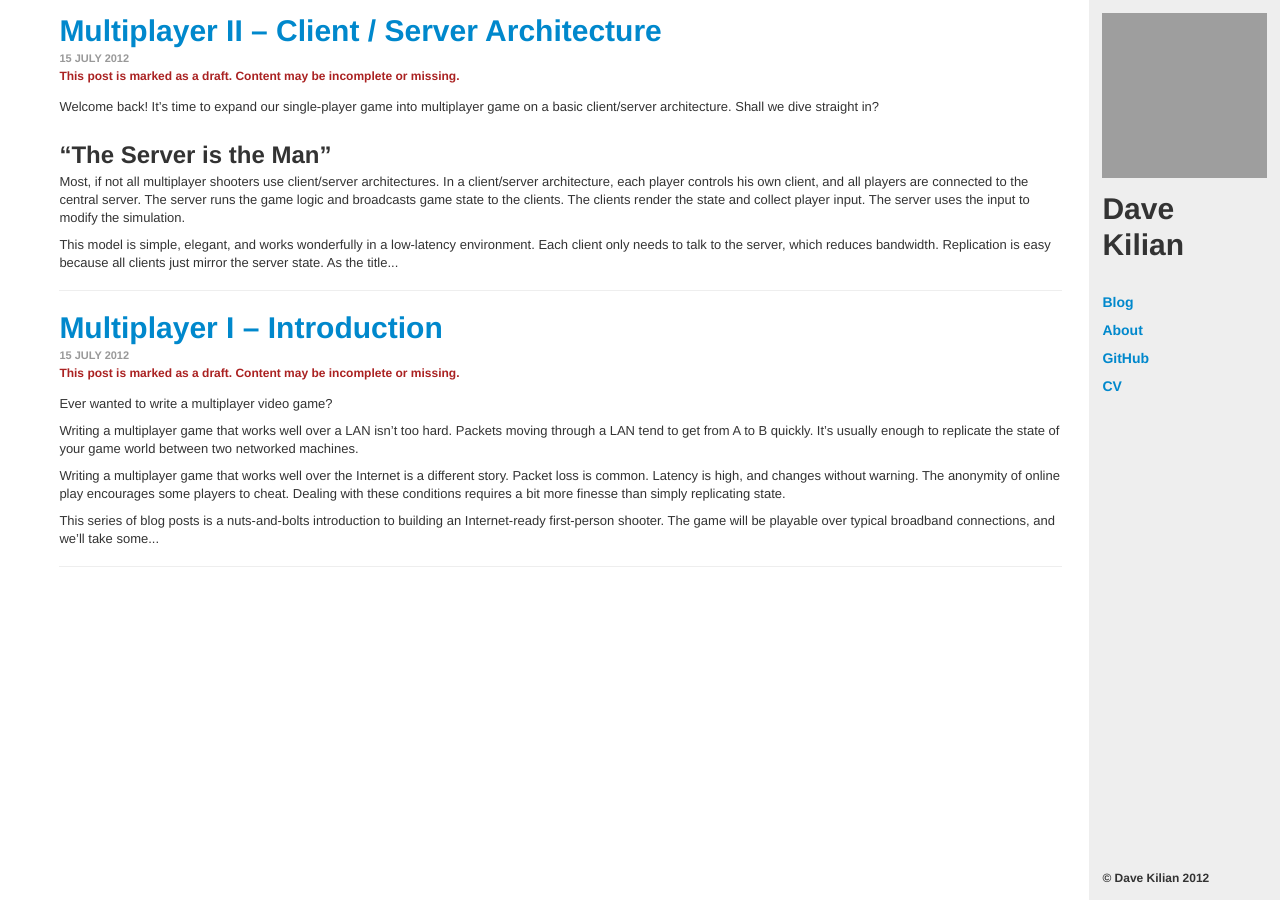
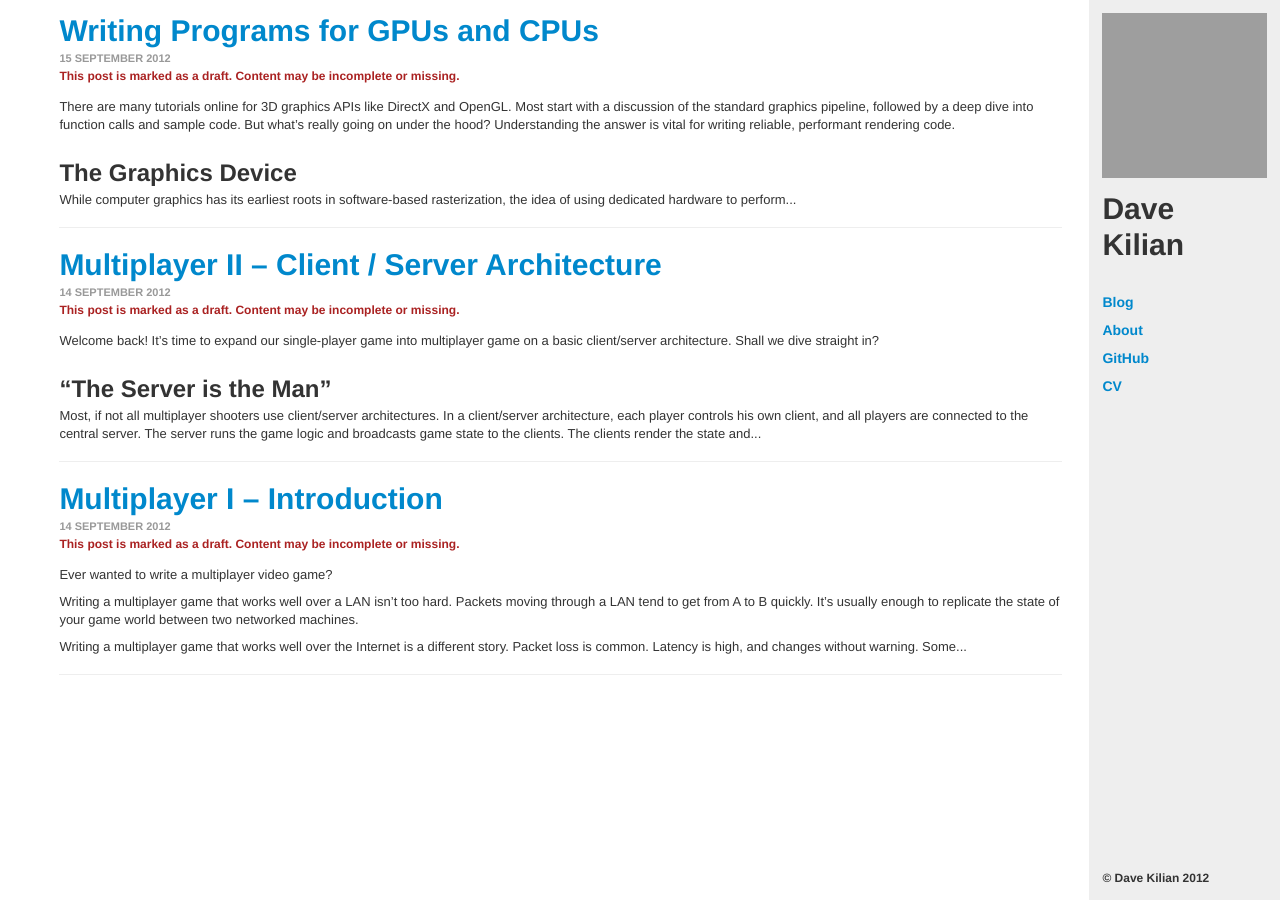
Before and after one commit to davekilian/davekilian.github.com, a Jekyll site: the page built from index.html, in a window 1280 px wide. Built offline with Jekyll 4.4.1, drawn with Linux system fonts in a browser that asks for light colours; Markdown is read by kramdown in place of the engine named in the settings; some of the changed lines change nothing that is shown; grey boxes are pictures that could not be loaded.

Commit message:
Partial post on CPU/GPU cooperation

```diff
--- a/_posts/2012-07-15-multiplayer-i.markdown
+++ b/_posts/2012-09-14-multiplayer-i.markdown
@@ -14,12 +14,12 @@ machines.
 
 Writing a multiplayer game that works well over the Internet is a different
 story. Packet loss is common. Latency is high, and changes without warning.
-The anonymity of online play encourages some players to cheat.
-Dealing with these conditions requires a bit more finesse than simply
-replicating state.
+Some players will inevitably tamper with the network to cheat. Dealing
+with these conditions requires a bit more finesse than simply replicating
+state.
 
 This series of blog posts is a nuts-and-bolts introduction to building
-an Internet-ready first-person shooter. The game will be playable over typical
+an Internet-ready first-person shooter. The game will perform well over
 broadband connections, and we'll take some steps to mitigate cheating.
 
 These posts are based on what I learned while building online multiplayer
@@ -30,8 +30,8 @@ and [id Software's QuakeWorld](http://en.wikipedia.org/wiki/QuakeWorld).
 ## Audience
 
 This series is aimed at readers who have experience developing video games.
-If you can build a basic FPS without relying too much on tutorials or game
-engines, these posts are for you!
+If you can build a rudimentary FPS without relying heavily on sample code,
+these posts are for you!
 
 Readers should be able to read C++. The example code for each post, as well
 as the inline code snippets, are written in C++. That said, you can apply
@@ -50,8 +50,8 @@ series. In particular, I won't be covering packet transport layers because
 Glenn does it so well. He explains client/server gameplay at a high level;
 this series covers the same in greater technical detail.
 
-The following is a list of documents I consulted when developing multiplayer
-for nullZERO. You may also find them useful:
+The following is a list of other documents I consulted when developing
+nullZERO. You may also find them useful:
 
 * [Source Multiplayer Networking](https://developer.valvesoftware.com/wiki/Source_Multiplayer_Networking)
 * [Latency Compensating Methods in Client/Server In-Game Protocol Design and Optimization](https://developer.valvesoftware.com/wiki/Latency_Compensating_Methods_in_Client/Server_In-game_Protocol_Design_and_Optimization)
@@ -61,7 +61,7 @@ for nullZERO. You may also find them useful:
 
 TODO diagram
 
-We'll be building our game using a client-server architecture. I'll assume
+We'll build our game using a client-server architecture. I'll assume
 you're familiar with client/server systems in general. For games, a
 client-server system usually means:
 
--- /dev/null
+++ b/_posts/2012-09-15-programs-for-gpus-cpus.markdown
@@ -0,0 +1,74 @@
+---
+layout: post
+title: Writing Programs for GPUs and CPUs
+author: Dave
+draft: true
+---
+
+There are many tutorials online for 3D graphics APIs like DirectX and OpenGL.
+Most start with a discussion of the standard graphics pipeline, followed by a
+deep dive into function calls and sample code. But what's really going on
+under the hood? Understanding the answer is vital for writing reliable,
+performant rendering code.
+
+## The Graphics Device
+
+While computer graphics has its earliest roots in software-based
+rasterization, the idea of using dedicated hardware to perform
+graphics-related tasks has become ubiquitious in computing today. To
+understand why, it's important to look at what makes graphics hardware
+special.
+
+The graphics card is an add-in card you can connect to your PC's
+motherboard. Despite appearances, however, graphics cards are quite complex.
+These devices are miniature computers themselves, complete with
+processors (called GPUs) and onboard RAM.
+
+A GPU can be thought of as a highly parallel CPU. Both GPUs and CPUs
+perform similar tasks (they both execute programs), but they do so
+in very different manners:
+
+* A CPU consists of a handful of complex cores that run at very
+  high speeds (often around 2-3 GHz).  In order to process a large data
+  set, where the same task needs to be performed on each element, the CPU
+  can process few elements at once. It moves through the data set sequentially.
+
+  This is an example of a **MIMD** (pronounced _"mim-dee"_) architecture. MIMD
+  stands for "Multiple Instruction / Multiple Data." On a MIMD architecture,
+  one must execute multiple instructions in sequence to process multiple data
+  elements.
+
+* GPUs use much simpler cores running at lower speeds (.5-1 GHz).
+  They make up for this simplicity by packing many cores together (10s,
+  100s, or sometimes 1000s).
+
+  The resulting system is **SIMD**: Single Instruction, Multiple Data.
+  GPUs excel at processing data sets in which each data element can be
+  procesed on its own.
+
+Although a single CPU core can process a single data element faster than
+a single GPU core, GPUs can eat through large datasets much faster than
+CPUs due to the sheer number of cores in a GPU. GPUs are a great fit for
+computer graphics, since many graphics algorithms are
+[embarassingly parallel](http://en.wikipedia.org/wiki/Embarrassingly_parallel).
+
+For example, in many cases every pixel in an image can be procedued
+independently of any other pixel. A GPU can then fill many pixels at once,
+while a CPU is stuck filling them in sequentially, a handful at a time.
+
+## Splitting the Work
+
+While GPUs are great for graphics tasks, their simplicity makes them
+inconvenient for general-purpose programming. Because of this, most
+graphics-intensive programs split their logic between the GPU and the
+CPU.
+
+## TODO
+
+- CPU manages app logic, GPU is a worker.
+- CPU does more general computation, GPU handles parallel subtasks
+- CPU sends commands to the GPU, giving it work items
+- OpenGL is just a specification that GPUs and CPUs implement.
+- It lets CPUs and GPUs talk to each other
+- Ramifications: Synchronization
+- Future ramifications / the age of parallelism
--- a/index.html
+++ b/index.html
@@ -12,7 +12,7 @@ layout: default
         {% endif %}
     </header>
 
-    {{ post.content | truncatewords: 125 }}
+    {{ post.content | truncatewords: 75 }}
 
     <hr/>
 
```
Also changed, not shown: _posts/2012-09-14-multiplayer-ii.markdown (renamed from _posts/2012-07-15-multiplayer-ii.markdown).
